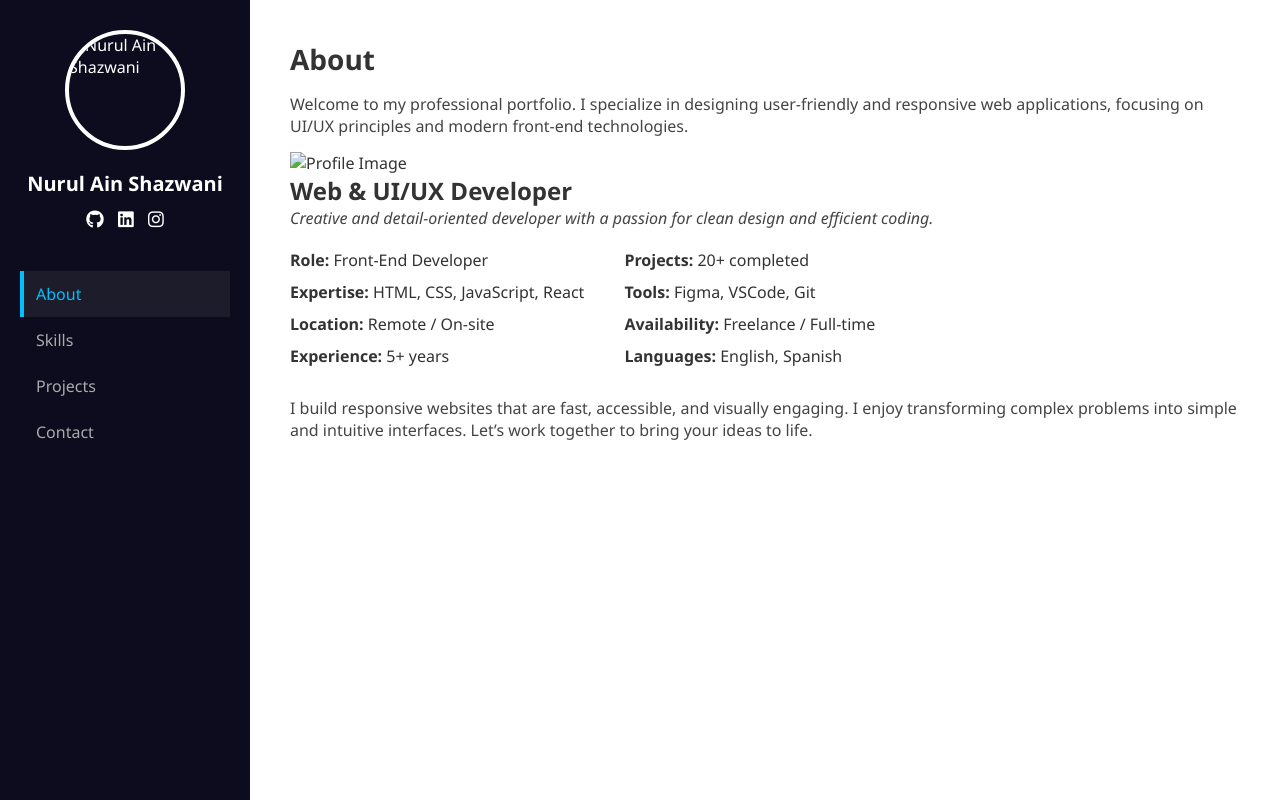
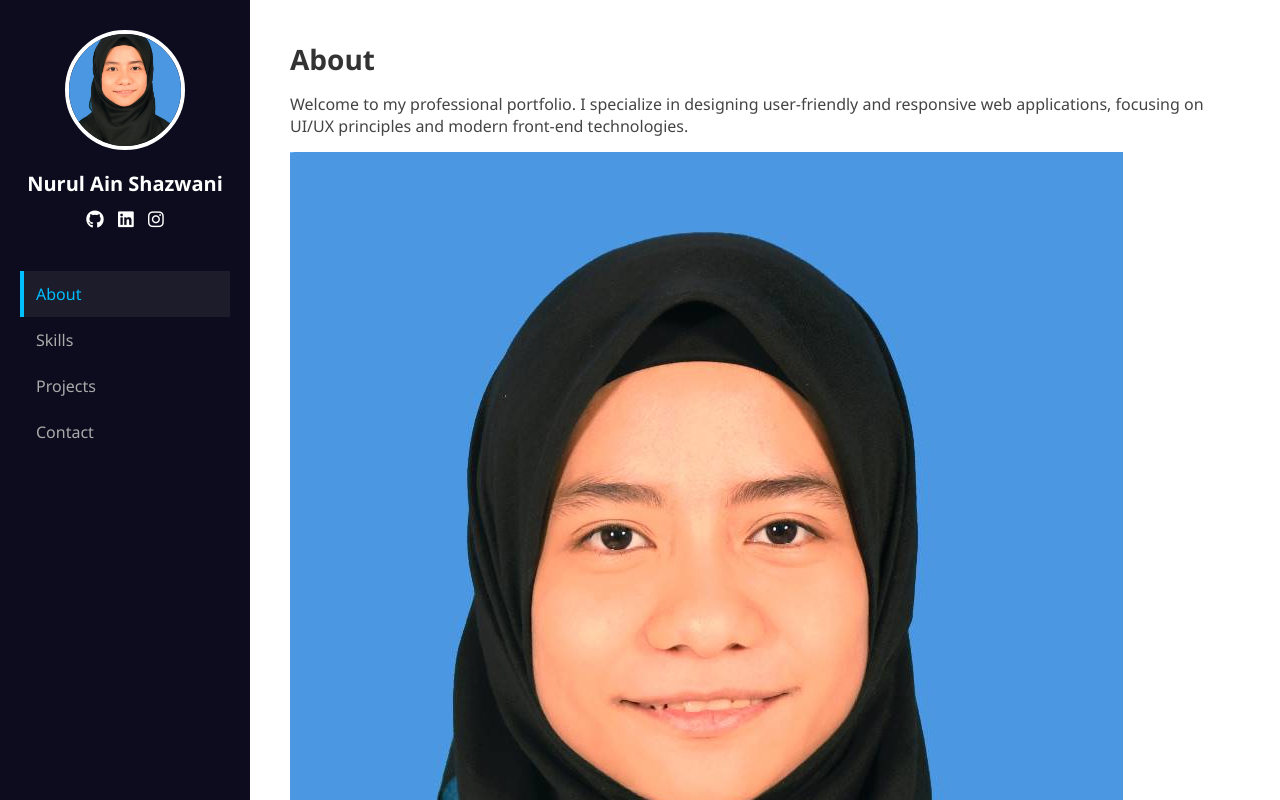
Before and after one commit to Ain-Shazwani/Portfolio-Nurul-Ain-Shazwani.github.io, a plain HTML site: page index.html in a window 1280 px wide. Shown: the top 800 px of the page. Drawn offline with Linux system fonts and the light colour scheme.

Commit message:
Update index.html

```diff
--- a/index.html
+++ b/index.html
@@ -10,7 +10,7 @@
 <body>
   <div class="container">
     <aside class="sidebar">
-      <img src="profile.jpg" alt="Nurul Ain Shazwani" class="profile-pic"/>
+      <img src="RESUME PIC.jpg" alt="Nurul Ain Shazwani" class="profile-pic"/>
       <h2>Nurul Ain Shazwani</h2>
       <div class="socials">
         <a href="#"><i class="fab fa-github"></i></a>
@@ -33,7 +33,7 @@
           focusing on UI/UX principles and modern front-end technologies.
         </p>
         <div class="about-content">
-          <img src="profile.jpg" alt="Profile Image"/>
+          <img src="resume pic.jpg" alt="Profile Image"/>
           <div class="about-details">
             <h2>Web & UI/UX Developer</h2>
             <p><em>Creative and detail-oriented developer with a passion for clean design and efficient coding.</em></p>
```
